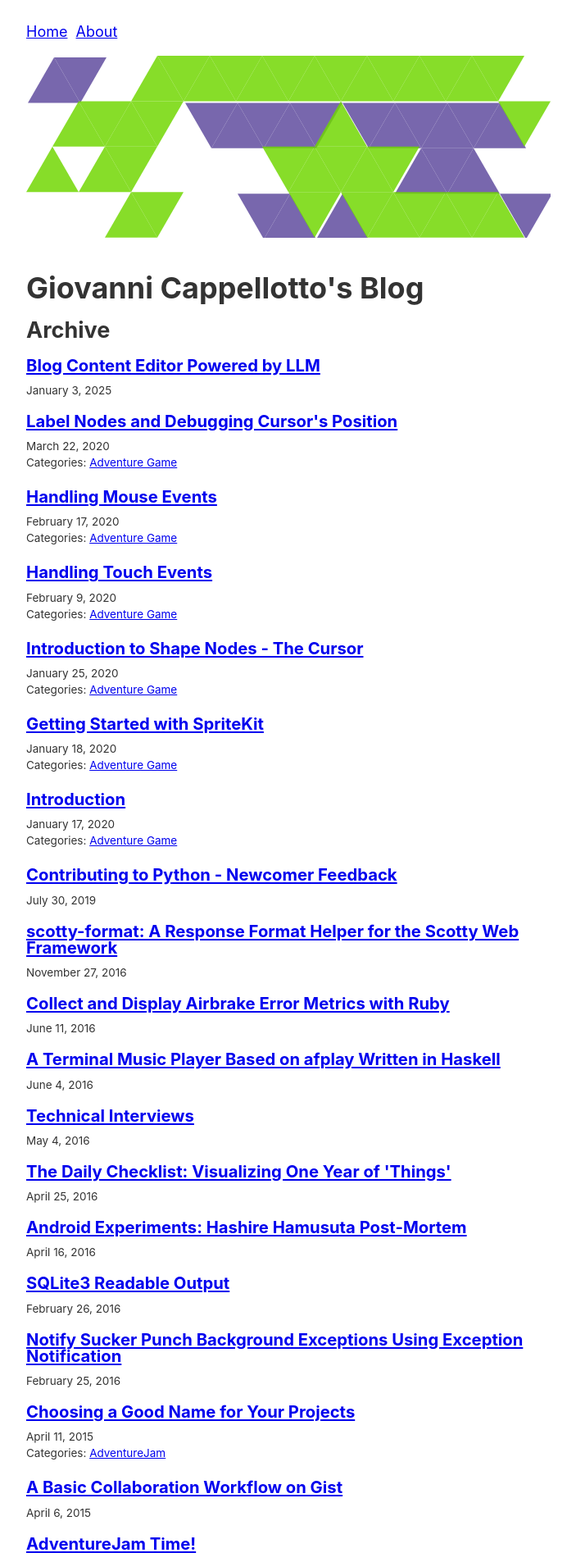
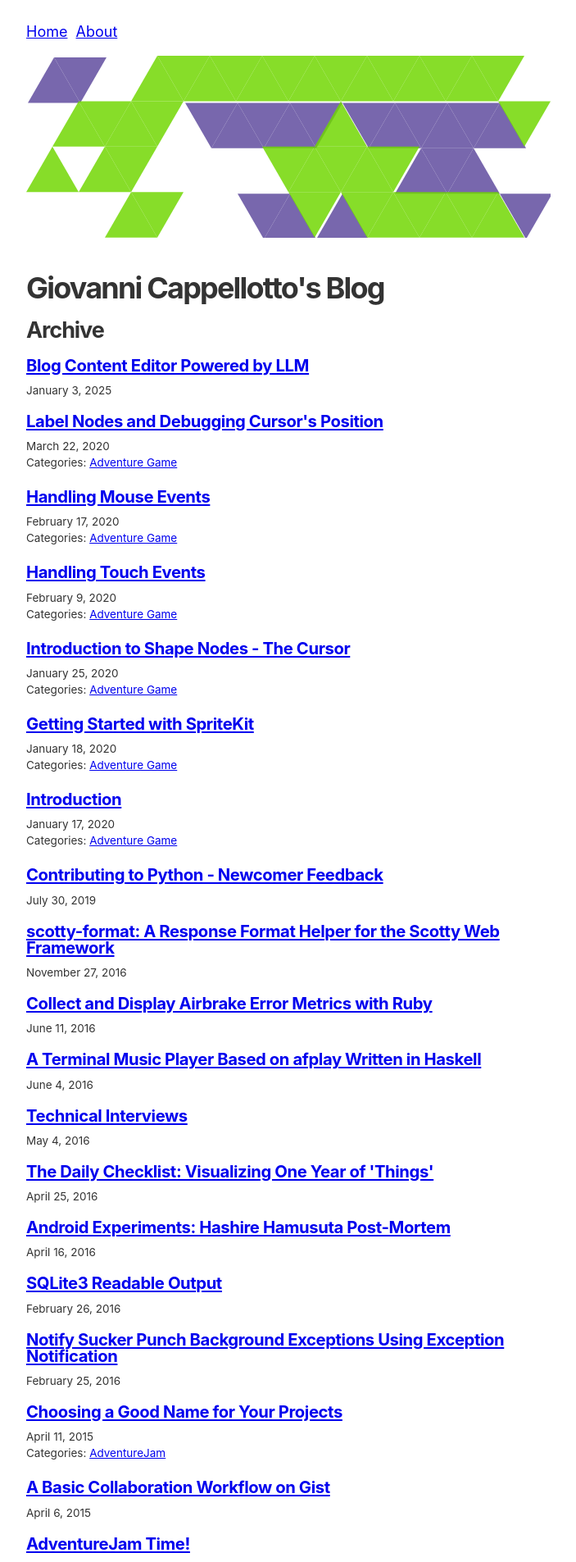
Before and after one commit to curlybracketshq/giovanni.curlybrackets.it, a Jekyll site: the page built from index.html, in a window 1280 px wide. Shown: the top 1905 px of the page at 82% size, without its empty margins (288-991 px from the left). Built offline with Jekyll 4.4.1, drawn with Linux system fonts in a browser that asks for light colours.

Commit message:
Reduce letter spacing on titles

```diff
--- a/stylesheets/style.css
+++ b/stylesheets/style.css
@@ -17,18 +17,22 @@ h1, h2, h3, h4 {
 }
 
 h1 {
+  letter-spacing: -0.05em;
   font-size: 200%;
 }
 
 h2 {
+  letter-spacing: -0.04em;
   font-size: 150%;
 }
 
 h3 {
+  letter-spacing: -0.03em;
   font-size: 125%;
 }
 
 h4 {
+  letter-spacing: -0.02em;
   font-size: 112.5%;
 }
 
```
